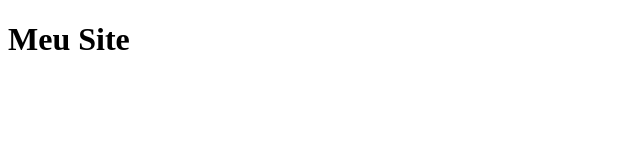
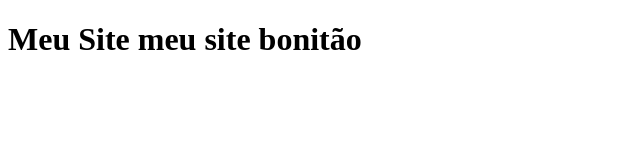
Before and after one commit to Magoid-byte/Test_git, a plain HTML site: page index.html in a window 1280 px wide. Shown: the whole page, without its empty margins (0-640 px from the left). Drawn offline with Linux system fonts and the light colour scheme.

Commit message:
Alterando o titulo do site

```diff
--- a/index.html
+++ b/index.html
@@ -6,6 +6,6 @@
     <title>Document</title>
 </head>
 <body>
-    <h1>Meu Site</h1>
+    <h1>Meu Site meu site bonitão</h1>
 </body>
 </html>
```
